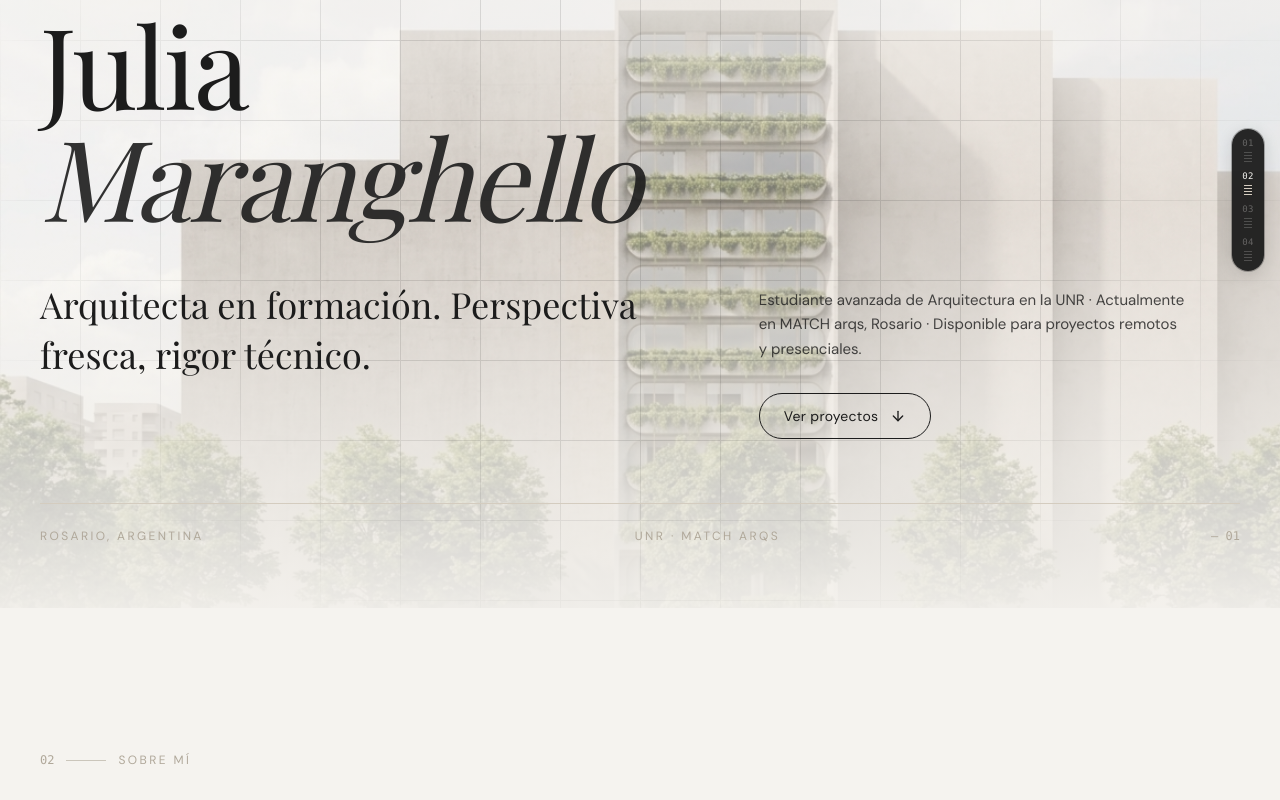
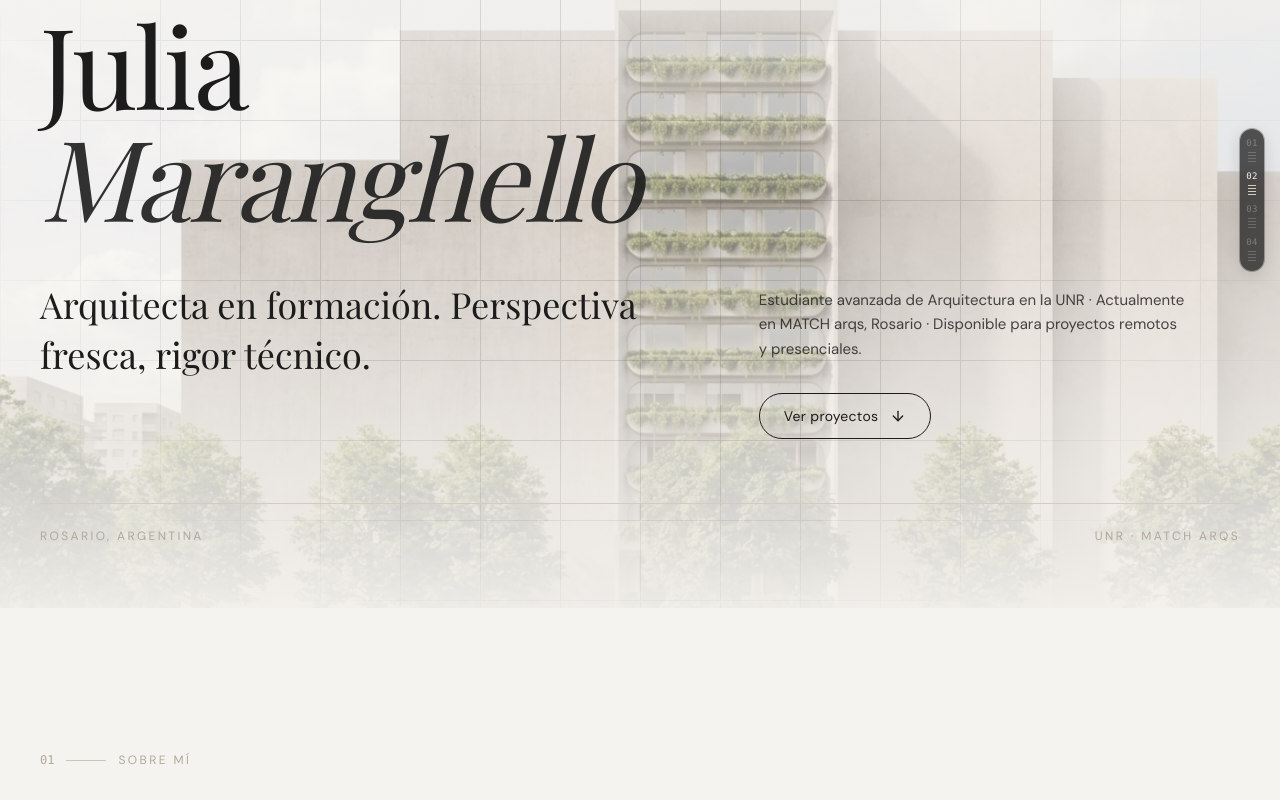
Before and after one commit to gaspiDev/julia-maranghello-portfolio, a Next.js app: page / in a window 1280 px wide. Shown: the part 200-1000 px from the top of the page. Built offline with nearby package versions, Linux system fonts and the light colour scheme; a web font is replaced by a local one.

Commit message:
refactor: adjust section numbers and scrollbar indicator styles
Co-authored-by: Gaspar Carballada <178427025+gaspiDev@users.noreply.github.com>

```diff
--- a/components/scrollbar-indicator.tsx
+++ b/components/scrollbar-indicator.tsx
@@ -80,8 +80,8 @@ export function ScrollBarIndicator() {
     >
       <div
         className={cn(
-          "pointer-events-auto flex flex-col items-stretch gap-0.5 rounded-full px-1 py-1.5",
-          "bg-primary/95 shadow-[0_4px_16px_rgb(28,28,28,0.15)] ring-1 ring-primary/30 backdrop-blur",
+          "pointer-events-auto flex flex-col items-stretch gap-0.5 rounded-full px-0 py-1.5",
+          "bg-primary/75 shadow-[0_4px_16px_rgb(28,28,28,0.15)] ring-1 ring-primary/30 backdrop-blur",
         )}
       >
         {SECTIONS.map((section, i) => {
--- a/components/sections/about.tsx
+++ b/components/sections/about.tsx
@@ -12,7 +12,7 @@ export function About() {
       <div className="mx-auto max-w-7xl">
         <FadeIn>
           <div className="mb-16 flex items-center gap-3 text-xs tracking-[0.2em] text-muted-foreground uppercase">
-            <span className="font-mono normal-case tracking-normal">02</span>
+            <span className="font-mono normal-case tracking-normal">01</span>
             <span className="h-px w-10 bg-muted-foreground/60" />
             <span>{ui.about.label[lang]}</span>
           </div>
--- a/components/sections/contact.tsx
+++ b/components/sections/contact.tsx
@@ -20,7 +20,7 @@ export function Contact() {
       <div className="mx-auto max-w-5xl">
         <FadeIn>
           <div className="mb-10 flex items-center gap-3 text-xs tracking-[0.2em] text-muted-foreground uppercase">
-            <span className="font-mono normal-case tracking-normal">05</span>
+            <span className="font-mono normal-case tracking-normal">04</span>
             <span className="h-px w-10 bg-muted-foreground/60" />
             <span>{ui.contact.title[lang]}</span>
           </div>
--- a/components/sections/hero.tsx
+++ b/components/sections/hero.tsx
@@ -76,7 +76,6 @@ export function Hero() {
       <div className="relative z-10 mx-auto mt-6 flex w-full max-w-7xl items-end justify-between border-t border-border pt-4 text-[10px] tracking-[0.2em] text-muted-foreground uppercase md:mt-16 md:pt-6 md:text-xs">
         <span>{ui.hero.location[lang]}</span>
         <span className="hidden md:inline">UNR · MATCH arqs</span>
-        <span className="font-mono normal-case tracking-normal">— 01</span>
       </div>
     </section>
   )
--- a/components/sections/projects.tsx
+++ b/components/sections/projects.tsx
@@ -172,7 +172,7 @@ export function Projects() {
       <div className="mx-auto max-w-7xl">
         <FadeIn>
           <div className="mb-10 flex items-center gap-3 text-xs tracking-[0.2em] text-muted-foreground uppercase">
-            <span className="font-mono normal-case tracking-normal">03</span>
+            <span className="font-mono normal-case tracking-normal">02</span>
             <span className="h-px w-10 bg-muted-foreground/60" />
             <span>{ui.projects.title[lang]}</span>
           </div>
--- a/components/sections/skills.tsx
+++ b/components/sections/skills.tsx
@@ -16,7 +16,7 @@ export function Skills() {
       <div className="mx-auto max-w-7xl">
         <FadeIn>
           <div className="mb-10 flex items-center gap-3 text-xs tracking-[0.2em] text-muted-foreground uppercase">
-            <span className="font-mono normal-case tracking-normal">04</span>
+            <span className="font-mono normal-case tracking-normal">03</span>
             <span className="h-px w-10 bg-muted-foreground/60" />
             <span>{ui.skills.title[lang]}</span>
           </div>
```
